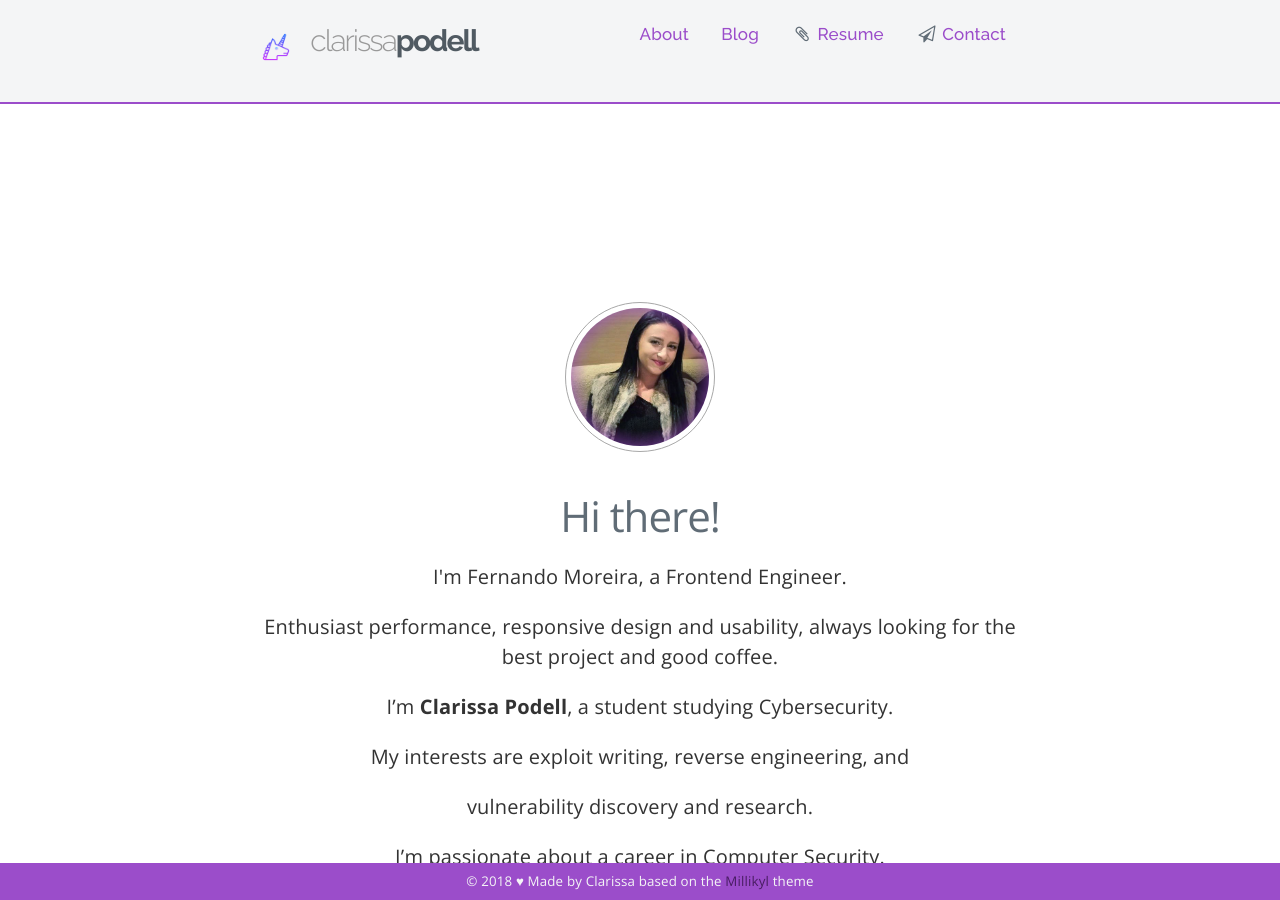
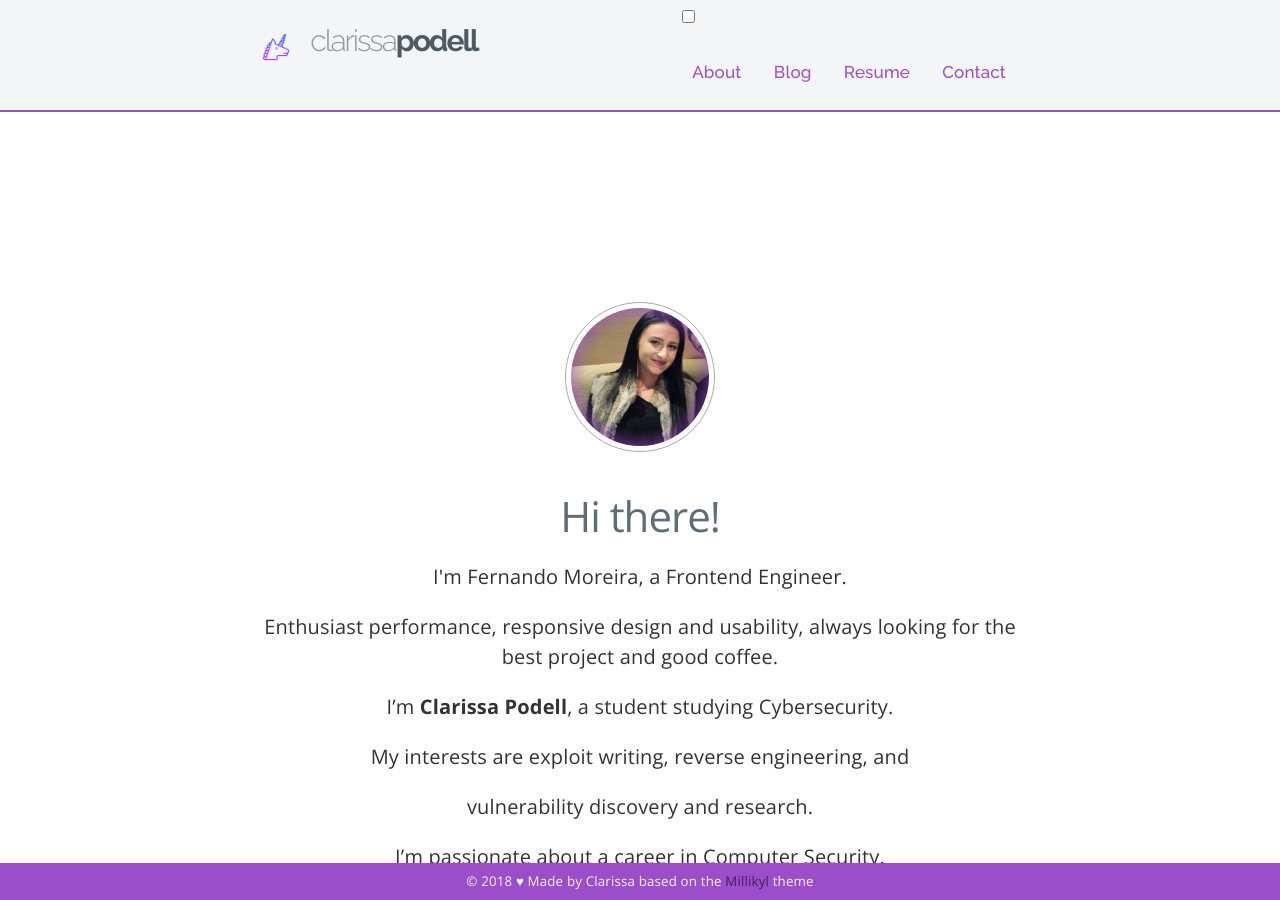
Before and after one commit to c1arissa/c1arissa.github.io, a Jekyll site: the page built from index.md, in a window 1280 px wide and 900 px high. Built offline with Jekyll 4.4.1, drawn with Linux system fonts in a browser that asks for light colours.

Commit message:
Update header.html

```diff
--- a/_includes/header.html
+++ b/_includes/header.html
@@ -1,13 +1,49 @@
 <nav class="navigation">
+<header class="clearfix">
+	<div class="container">
+	<div class="float-left">
+		<img class="icon" src="/favicon.png" alt="unicorn">
+		<a class="navigation-title" href="{{ site.baseurl }}/index.html">
+			<h1 class="title"><span class="first">clarissa</span><span class="last">podell</span></h1>
+		</a>
+	  </div>
+
+			<div class="float-right">
+				<label for="open">
+					<span class="hidden-desktop"></span>
+				</label>
+				<input type="checkbox" name="" id="open">
+
+				<!-- <nav> -->
+			    <ul class="navigation-list">
+					<li class="navigation-item"><a href="{{ site.baseurl }}/about"> About</a></li>
+					<li class="navigation-item"><a href="{{ site.baseurl }}/blog"> Blog</a></li>
+					<li class="navigation-item"><a href="{{ site.baseurl }}/cv"> Resume</a></li>
+					<li class="navigation-item"><a href="{{ site.baseurl }}/contact"> Contact</a></li>
+
+					<!-- <a href="#">Home</a>
+					<a href="#">Inspiration</a>
+					<a href="#">Articles</a>
+					<a href="#">Works</a>
+					<a href="#">Contact</a> -->
+
+				</ul>
+			</div>
+
+		</div>
+	</header>
+</nav>
+
+
+<!-- <nav class="navigation">
   <section class="container">
 
 	<div class="float-left">
 		<img class="icon" src="/favicon.png" alt="unicorn">
 		<a class="navigation-title" href="{{ site.baseurl }}/index.html">
-			<!-- {{ site.title }} -->
 			<h1 class="title"><span class="first">clarissa</span><span class="last">podell</span></h1>
 		</a>
-	  </div>
+	  </div> -->
 
   <!--<ul class="navigation-list float-left">
     <li class="title">
@@ -22,7 +58,7 @@
   <li class="navigation-item"><i class="fa fa-paper-plane-o fa-fw"></i><a class="list-group-item" href="{{ site.baseurl }}/contact"> Contact</a></li>
 -->
 
-<div class="float-right">
+<!-- <div class="float-right">
   <ul class="navigation-list" id="myTopnav">
   <li class="navigation-item"><a href="{{ site.baseurl }}/about"> About</a></li>
   <li class="navigation-item"><a href="{{ site.baseurl }}/blog"> Blog</a></li>
@@ -45,7 +81,7 @@
 </script>
 
 </section>
-</nav>
+</nav> -->
 
 <!-- <img class="img" src="img/logo.svg" height="30" alt="Milligram" title="Milligram">  height:42px;
     <ul class="title"><a href="{{ site.baseurl }}/index.html">
```
